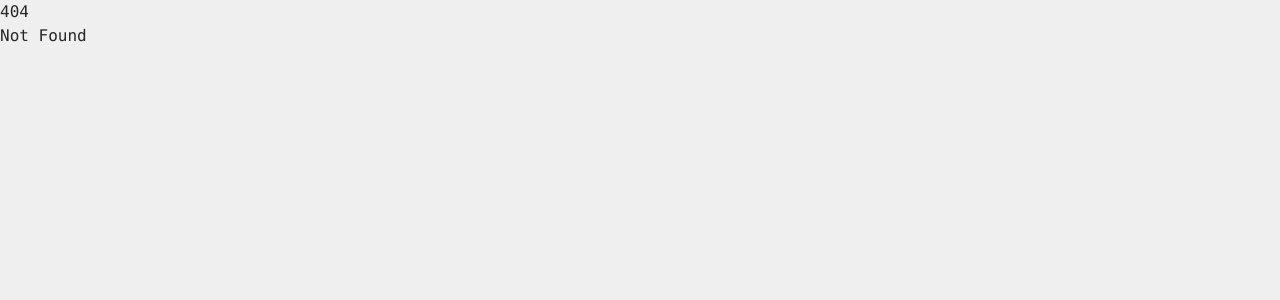
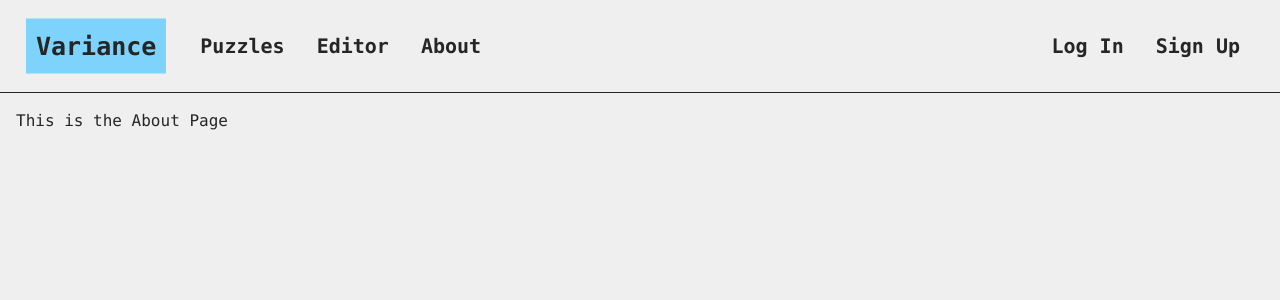
Before and after one commit to cmcrow2/sudoku-but-more, a SvelteKit app: page /about in a window 1280 px wide. Before the commit this address had no page. Shown: the top 300 px of the page. Built offline with nearby package versions, Linux system fonts and the light colour scheme.

Commit message:
feat: added page template

```diff
--- /dev/null
+++ b/src/components/PageTemplate.svelte
@@ -0,0 +1,16 @@
+<script>
+	import { showModal } from '../stores/modalStore';
+	import Header from './header/Header.svelte';
+</script>
+
+<!-- could potentially have two slots? is that available in svelte? Mostly so the editor can include the sidebar component. -->
+
+<div class="flex h-full gap-x-2">
+	<!-- <Sidebar /> -->
+	<div class="w-full h-full">
+		<Header />
+		<div class={$showModal ? 'hidden' : ''}>
+			<slot />
+		</div>
+	</div>
+</div>
--- a/src/components/header/Header.svelte
+++ b/src/components/header/Header.svelte
@@ -26,7 +26,7 @@
 			{/each}
 		</div>
 		<button
-			on:click={(e) => {
+			on:click={() => {
 				showModal.set(!$showModal);
 			}}
 		>
--- a/src/components/header/Modal.svelte
+++ b/src/components/header/Modal.svelte
@@ -2,6 +2,7 @@
 	import { links } from '../../stores/links';
 	import { quintOut } from 'svelte/easing';
 	import { slide } from 'svelte/transition';
+	import { showModal } from '../../stores/modalStore';
 </script>
 
 <div
@@ -12,6 +13,7 @@
 		{#if link[0] !== 'Editor'}
 			<a
 				href={link[1]}
+				on:click={() => showModal.set(!$showModal)}
 				class="text-2xl p-4 underline underline-offset-4 hover:text-carbon-200 hover:decoration-carbon-200 decoration-paper"
 				>{link[0]}</a
 			>
--- /dev/null
+++ b/src/routes/about/+page.svelte
@@ -0,0 +1,8 @@
+<script>
+	import PageTemplate from '../../components/PageTemplate.svelte';
+	import Header from '../../components/header/Header.svelte';
+</script>
+
+<PageTemplate>
+	<h1 class="ml-4 mt-4">This is the About Page</h1>
+</PageTemplate>
```
